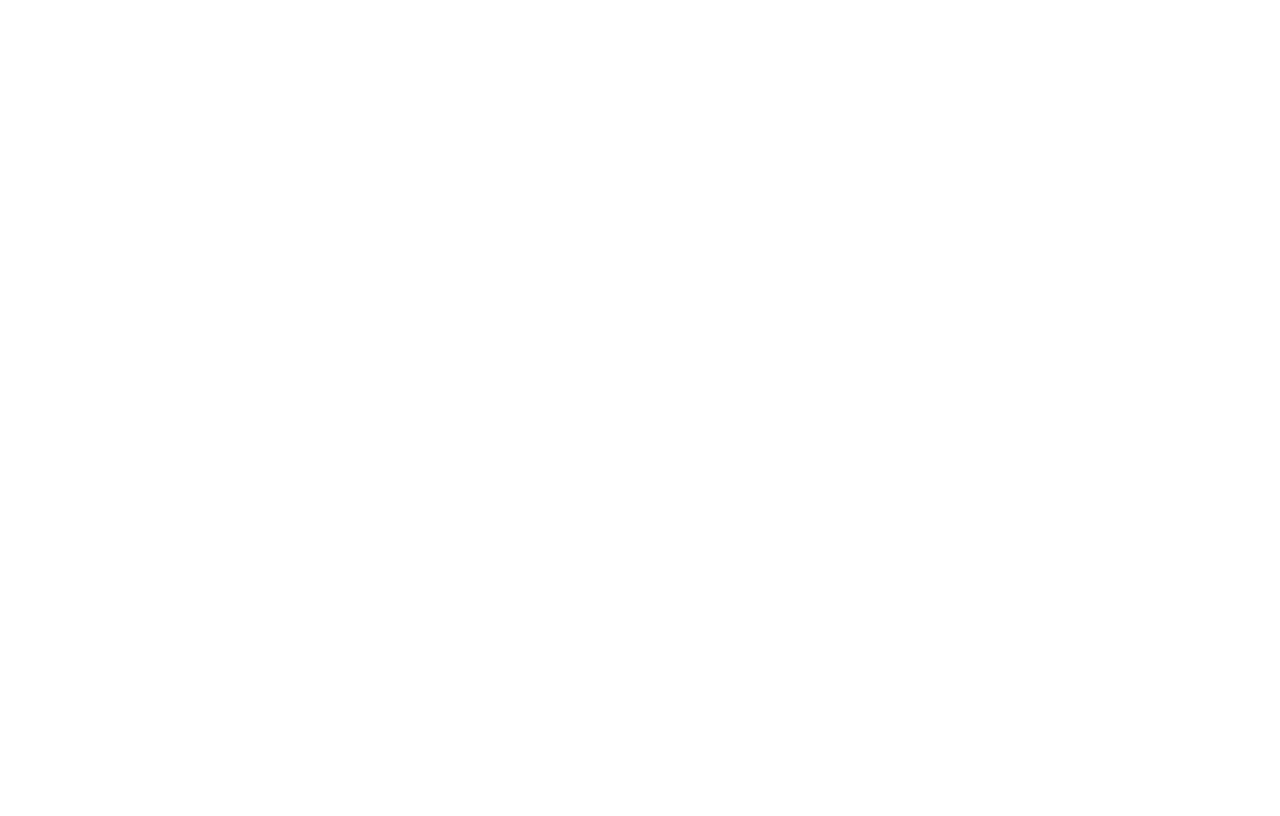
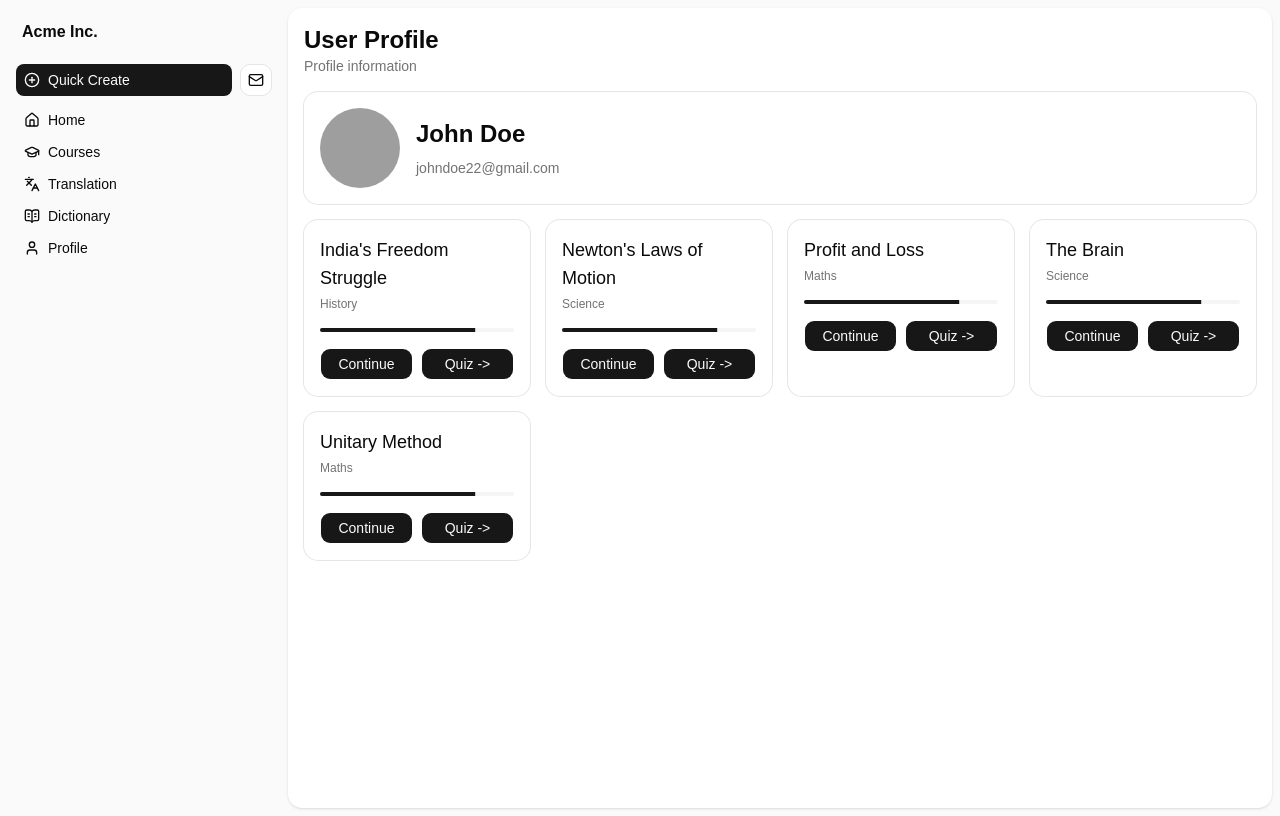
Before and after one commit to polymath-genius/sign-learn, a React app in the folder frontend/: page /profile in a window 1280 px wide. Before the commit this address had no page. Built offline with nearby package versions, Linux system fonts and the light colour scheme; grey boxes are pictures that could not be loaded; the HTML template or start-up script is replaced by a standard one.

Commit message:
Added search option for signs

```diff
--- a/frontend/src/components/app-sidebar.jsx
+++ b/frontend/src/components/app-sidebar.jsx
@@ -1,8 +1,6 @@
 import * as React from "react"
 
-import { NavDocuments } from "@/components/nav-documents"
 import { NavMain } from "@/components/nav-main"
-import { NavSecondary } from "@/components/nav-secondary"
 import { NavUser } from "@/components/nav-user"
 import {
   Sidebar,
@@ -13,7 +11,7 @@ import {
   SidebarMenuButton,
   SidebarMenuItem,
 } from "@/components/ui/sidebar"
-import { Home, GraduationCap, Languages } from "lucide-react"
+import { Home, GraduationCap, Languages, User, BookOpenText } from "lucide-react"
 import Courses from "../pages/courses"
 import Translation from "../pages/translation"
 import App from "../App"
@@ -46,107 +44,21 @@ const data = {
         <Languages />
       ),
     },
+    {
+      title: "Dictionary",
+      url: "/dictionary",
+      icon: (
+        <BookOpenText />
+      ),
+    },
+    {
+      title: "Profile",
+      url: "/profile",
+      icon: (
+        <User />
+      ),
+    },
   ],
-  // navClouds: [
-  //   {
-  //     title: "Capture",
-  //     icon: (
-  //       <CameraIcon />
-  //     ),
-  //     isActive: true,
-  //     url: "#",
-  //     items: [
-  //       {
-  //         title: "Active Proposals",
-  //         url: "#",
-  //       },
-  //       {
-  //         title: "Archived",
-  //         url: "#",
-  //       },
-  //     ],
-  //   },
-  //   {
-  //     title: "Proposal",
-  //     icon: (
-  //       <FileTextIcon />
-  //     ),
-  //     url: "#",
-  //     items: [
-  //       {
-  //         title: "Active Proposals",
-  //         url: "#",
-  //       },
-  //       {
-  //         title: "Archived",
-  //         url: "#",
-  //       },
-  //     ],
-  //   },
-  //   {
-  //     title: "Prompts",
-  //     icon: (
-  //       <FileTextIcon />
-  //     ),
-  //     url: "#",
-  //     items: [
-  //       {
-  //         title: "Active Proposals",
-  //         url: "#",
-  //       },
-  //       {
-  //         title: "Archived",
-  //         url: "#",
-  //       },
-  //     ],
-  //   },
-  // ],
-  // navSecondary: [
-  //   {
-  //     title: "Settings",
-  //     url: "#",
-  //     icon: (
-  //       <Settings2Icon />
-  //     ),
-  //   },
-  //   {
-  //     title: "Get Help",
-  //     url: "#",
-  //     icon: (
-  //       <CircleHelpIcon />
-  //     ),
-  //   },
-  //   {
-  //     title: "Search",
-  //     url: "#",
-  //     icon: (
-  //       <SearchIcon />
-  //     ),
-  //   },
-  // ],
-  // documents: [
-  //   {
-  //     name: "Data Library",
-  //     url: "#",
-  //     icon: (
-  //       <DatabaseIcon />
-  //     ),
-  //   },
-  //   {
-  //     name: "Reports",
-  //     url: "#",
-  //     icon: (
-  //       <FileChartColumnIcon />
-  //     ),
-  //   },
-  //   {
-  //     name: "Word Assistant",
-  //     url: "#",
-  //     icon: (
-  //       <FileIcon />
-  //     ),
-  //   },
-  // ],
 }
 
 export function AppSidebar({
@@ -159,7 +71,6 @@ export function AppSidebar({
           <SidebarMenuItem>
             <SidebarMenuButton asChild className="data-[slot=sidebar-menu-button]:p-1.5!">
               <a href="#">
-                {/* <CommandIcon className="size-5!" /> */}
                 <span className="text-base font-semibold">Acme Inc.</span>
               </a>
             </SidebarMenuButton>
@@ -168,12 +79,7 @@ export function AppSidebar({
       </SidebarHeader>
       <SidebarContent>
         <NavMain items={data.navMain} />
-        {/* <NavDocuments items={data.documents} /> */}
-        {/* <NavSecondary items={data.navSecondary} className="mt-auto" /> */}
       </SidebarContent>
-      <SidebarFooter>
-        <NavUser user={data.user} />
-      </SidebarFooter>
     </Sidebar>
   );
 }
--- /dev/null
+++ b/frontend/src/components/search-sign.jsx
@@ -0,0 +1,34 @@
+import {
+    Card,
+    CardContent,
+    CardHeader,
+    CardTitle,
+} from "@/components/ui/card"
+import { Button } from "@/components/ui/button"
+import { useState } from "react";
+
+export default function SearchSign({show,setShow}) {
+
+    const [search,setSearch]=useState("cam")
+
+    return (
+        <div className={`${show?"":"hidden"} absolute flex flex-col items-center justify-center min-h-screen bg-transparent w-screen top-0 left-0`}>
+        <div className="flex flex-col p-4 border border-muted-foreground rounded-xl bg-white">
+        <div className="flex justify-between">
+        <div className="justify-between">
+            <h1 className="text-2xl font-bold">Sign Dictionary</h1>
+            <p className="text-sm text-muted-foreground">Search signs by name and category</p>
+        </div>
+        <Button onClick={()=>setShow(false)}>X</Button>
+        </div>
+            <div className="flex items-center justify-around mt-4 font-semibold">
+                <div className={`px-2 cursor-pointer ${search==="cam"?"text-blue-400 border-b-4 border-blue-400":""}`} onClick={()=>setSearch("cam")}>Capture from Camera</div>
+                <div className={`px-2 cursor-pointer ${search==="upload"?"text-blue-400 border-b-4 border-blue-400":""}`} onClick={()=>setSearch("upload")}>Upload image</div>
+            </div>
+            <Card className="w-100 h-50 mt-4 p-4 font-bold text-lg flex items-center justify-center">
+                <div>Upload</div>
+            </Card>
+        </div>
+        </div>
+    );
+}
--- a/frontend/src/main.jsx
+++ b/frontend/src/main.jsx
@@ -10,6 +10,7 @@ import Courses from './pages/courses.jsx';
 import CourseId from './pages/courseId.jsx';
 import QuizId from './pages/quizId.jsx';
 import Dictionary from './pages/dictionary.jsx';
+import Profile from './pages/profile.jsx';
 
 createRoot(document.getElementById('root')).render(
   <StrictMode>
@@ -23,6 +24,7 @@ createRoot(document.getElementById('root')).render(
             <Route path="/course/:courseId" element={<CourseId />} />
             <Route path="/quiz/:quizId" element={<QuizId />} />
             <Route path="/dictionary" element={<Dictionary />} />
+            <Route path="/profile" element={<Profile />} />
           </Route>
         </Routes>
       </BrowserRouter>
--- a/frontend/src/pages/dictionary.jsx
+++ b/frontend/src/pages/dictionary.jsx
@@ -1,7 +1,7 @@
 import { Tabs, TabsContent, TabsList, TabsTrigger } from "@/components/ui/tabs"
 import { Button } from "@/components/ui/button"
 import { Input } from "@/components/ui/input"
-import { Search } from "lucide-react"
+import { Image, Search } from "lucide-react"
 import {
     Card,
     CardContent,
@@ -18,33 +18,39 @@ import {
     SelectTrigger,
     SelectValue,
 } from "@/components/ui/select"
+import SearchSign from "../components/search-sign"
+import { useState } from "react"
 
 const signs = [
     {
-        title:"Hello",
-        category:"Word"
+        title: "Hello",
+        category: "Word"
     },
     {
-        title:"A",
-        category:"Alphabet"
+        title: "A",
+        category: "Alphabet"
     },
     {
-        title:"Family",
-        category:"Word"
+        title: "Family",
+        category: "Word"
     },
     {
-        title:2,
-        category:"Number"
+        title: 2,
+        category: "Number"
     },
     {
-        title:"W",
-        category:"Alphabet"
+        title: "W",
+        category: "Alphabet"
     },
 ]
 
 export default function Dictionary() {
+
+    const [search,setSearch]=useState(false)
+
     return (
         <div className="flex flex-col p-4 min-h-screen">
+        <SearchSign show={search} setShow={setSearch}/>
             <h1 className="text-2xl font-bold">Sign Dictionary</h1>
             <p className="text-sm text-muted-foreground">Search signs by name and category</p>
             <div className="flex flex-col gap-4 mt-4">
@@ -53,6 +59,9 @@ export default function Dictionary() {
                         <Search size={15} />
                         <Input placeholder="Search Signs" className="pl-6 py-6" />
                     </div>
+                    <Button onClick={()=>setSearch(true)}>
+                        <div className="flex items-center gap-2"><Image />Image</div>
+                    </Button>
                     <Select value="all">
                         <SelectTrigger>
                             <SelectValue />
@@ -71,7 +80,7 @@ export default function Dictionary() {
                     {signs.map((val, idx) =>
                         <Card key={idx}>
                             <CardHeader>
-                                <img src="abc" alt="Sign Image" className="text-center bg-muted py-15 rounded-xl"/>
+                                <img src="abc" alt="Sign Image" className="text-center bg-muted py-15 rounded-xl" />
                             </CardHeader>
                             <CardContent>
                                 <h5 className="font-semibold">{val.title}</h5>
--- a/frontend/src/pages/profile.jsx
+++ b/frontend/src/pages/profile.jsx
@@ -18,28 +18,34 @@ import {
     SelectTrigger,
     SelectValue,
 } from "@/components/ui/select"
+import { Avatar, AvatarFallback, AvatarImage } from "@/components/ui/avatar"
 
-const signs = [
+const course = [
     {
-        title:"Hello",
-        category:"Word"
+        topic: "India's Freedom Struggle",
+        subject: "History",
+        progress: 80
     },
     {
-        title:"A",
-        category:"Alphabet"
+        topic: "Newton's Laws of Motion",
+        subject: "Science",
+        progress: 80
     },
     {
-        title:"Family",
-        category:"Word"
+        topic: "Profit and Loss",
+        subject: "Maths",
+        progress: 80
     },
     {
-        title:2,
-        category:"Number"
+        topic: "The Brain",
+        subject: "Science",
+        progress: 80
     },
     {
-        title:"W",
-        category:"Alphabet"
-    },
+        topic: "Unitary Method",
+        subject: "Maths",
+        progress: 80
+    }
 ]
 
 export default function Profile() {
@@ -48,34 +54,41 @@ export default function Profile() {
             <h1 className="text-2xl font-bold">User Profile</h1>
             <p className="text-sm text-muted-foreground">Profile information</p>
             <div className="flex flex-col gap-4 mt-4">
-                <div className="flex items-center gap-2">
-                    <div className="flex items-center -space-x-4 flex-1">
-                        <Search size={15} />
-                        <Input placeholder="Search Signs" className="pl-6 py-6" />
+                <Card>
+                    <CardContent>
+                        <div className="flex gap-4 items-center">
+                            <Avatar className="h-20 w-20">
+                                <AvatarImage src="abc" />
+                                <AvatarFallback className="text-4xl font-bold bg-green-400 text-white">JD</AvatarFallback>
+                            </Avatar>
+                            <div className="flex flex-col gap-2">
+                                <h5 className="text-2xl font-bold">John Doe</h5>
+                                <p className="text-sm text-muted-foreground">johndoe22@gmail.com</p>
                             </div>
-                    <Select value="all">
-                        <SelectTrigger>
-                            <SelectValue />
-                        </SelectTrigger>
-                        <SelectContent className="top-10">
-                            <SelectGroup>
-                                <SelectItem value="all">All</SelectItem>
-                                <SelectItem value="alphabet">Alphabet</SelectItem>
-                                <SelectItem value="number">Number</SelectItem>
-                                <SelectItem value="word">Word</SelectItem>
-                            </SelectGroup>
-                        </SelectContent>
-                    </Select>
                         </div>
-                <div className="grid grid-cols-3 gap-4">
-                    {signs.map((val, idx) =>
+                    </CardContent>
+                </Card>
+                <div className="grid grid-cols-4 gap-4">
+                    {course.map((val, idx) =>
                         <Card key={idx}>
                             <CardHeader>
-                                <img src="abc" alt="Sign Image" className="text-center bg-muted py-15 rounded-xl"/>
+                                <CardTitle className="text-lg">{val.topic}</CardTitle>
+                                <p className="text-xs text-muted-foreground">{val.subject}</p>
                             </CardHeader>
                             <CardContent>
-                                <h5 className="font-semibold">{val.title}</h5>
-                                <p className="text-xs text-muted-foreground">{val.category}</p>
+                                <Progress value={val.progress} />
+                                <div className="flex items-center gap-2">
+                                    <Button asChild className="mt-4 flex-1">
+                                        <Link to={`/course/${1}`}>
+                                            Continue
+                                        </Link>
+                                    </Button>
+                                    <Button asChild className="mt-4 flex-1">
+                                        <Link to={`/quiz/${1}`}>
+                                            Quiz {"->"}
+                                        </Link>
+                                    </Button>
+                                </div>
                             </CardContent>
                         </Card>)
                     }
```
Also changed, not shown: frontend/src/components/nav-documents.jsx (deleted, +0 -75 lines), frontend/src/components/nav-secondary.jsx (deleted, +0 -35 lines). Lines whose indentation alone changed are shown as unchanged.
